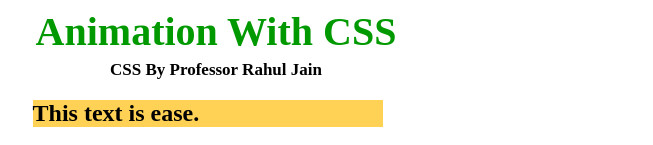
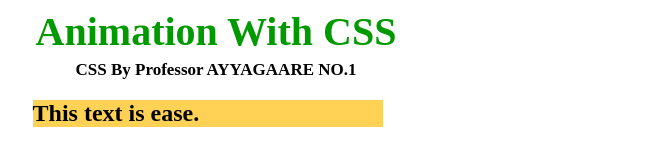
Before and after one commit to bharath391/hello, a plain HTML site: page index.html in a window 1280 px wide. Shown: the top 145 px of the page, without its empty margins (424-1077 px from the left). Drawn offline with Linux system fonts and the light colour scheme.

Commit message:
Update index.html

```diff
--- a/index.html
+++ b/index.html
@@ -61,7 +61,7 @@
 
 <body>
 	<div class="rdj1"> Animation With CSS</div>
-	<div class="rdj2">CSS By Professor Rahul Jain </div>
+	<div class="rdj2">CSS By Professor AYYAGAARE NO.1 </div>
 	<h2 id="one">This text is ease.</h2>
 	<h2 id="two">This text is linear.</h2>
 	<h2 id="three">This text is ease-in.</h2>
```
